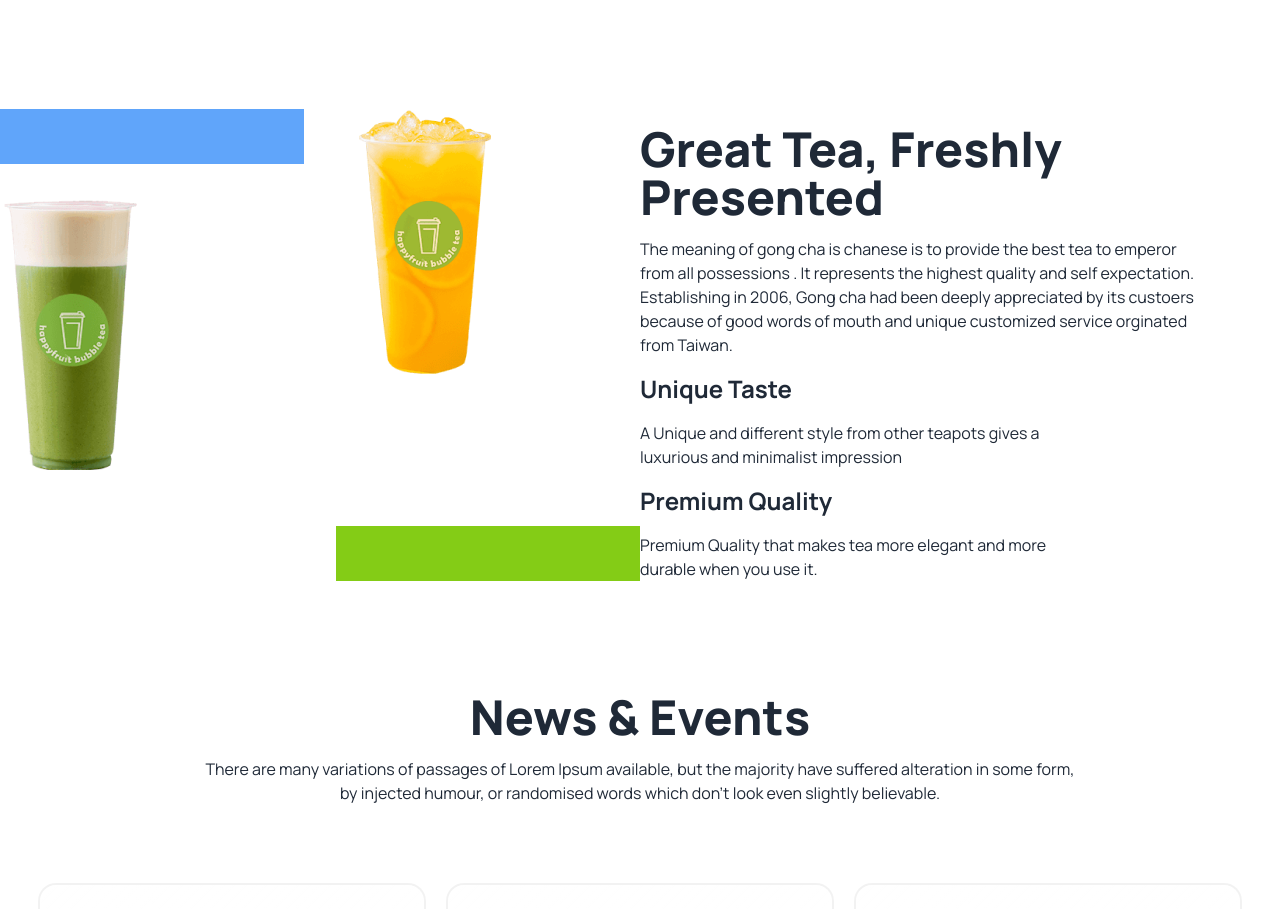
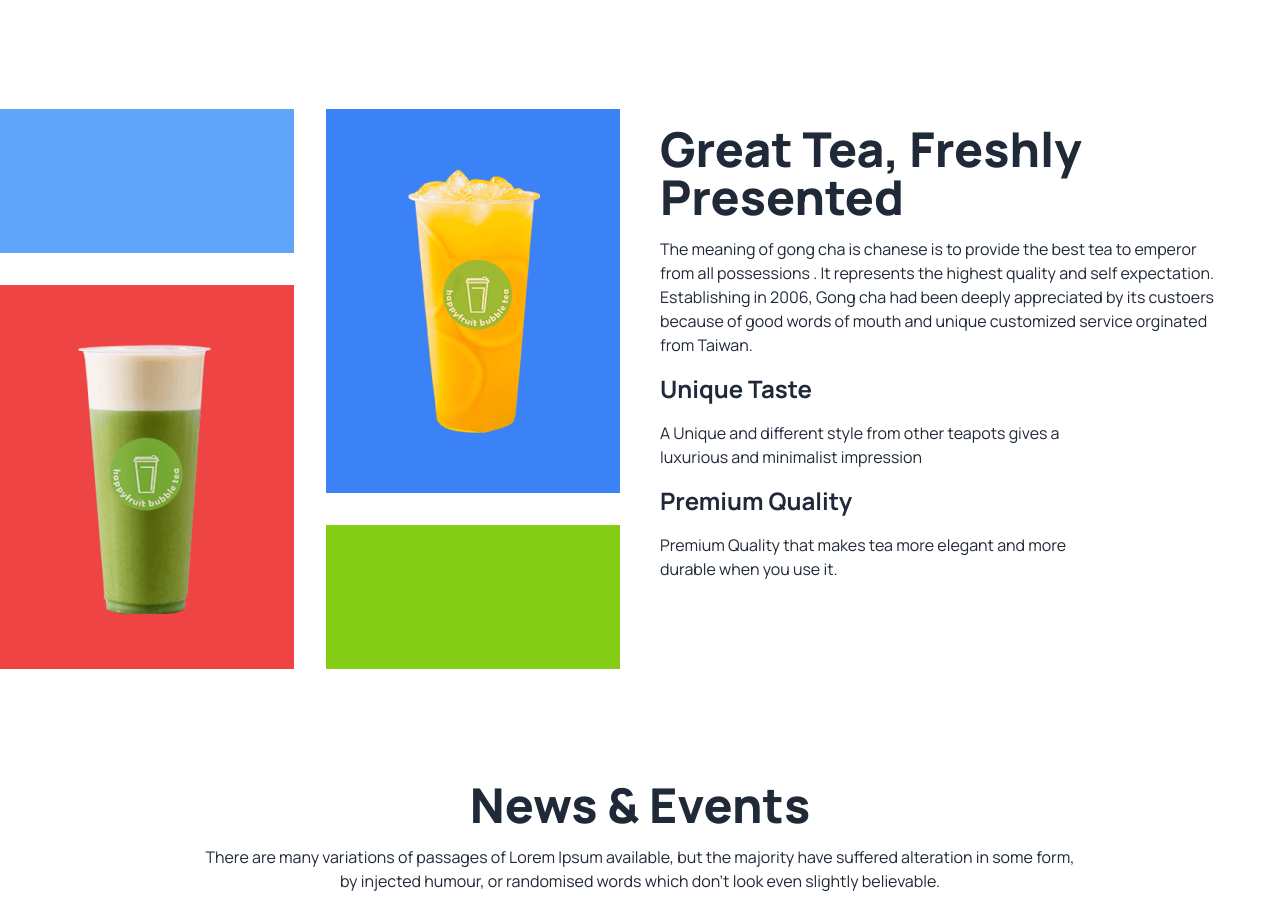
Before and after one commit to justdemocode/tea-store, a plain HTML site: page index.html in a window 1280 px wide. Shown: the part 1092-2001 px from the top of the page. Drawn offline with nearby package versions, Linux system fonts and the light colour scheme.

Commit message:
some bug fixed

```diff
--- a/index.html
+++ b/index.html
@@ -83,12 +83,12 @@
         </section>
         <!-- Great Tea section -->
         <section>
-          <div class="flex flex-col lg:flex-row">
-            <div class="grid gap-8 grid-col-1 md:grid-cols-2 flex-1">
-                <div class="bg-blue-400"></div>
-                <div class="row-span-2"><img src="img/images/fresh-1.png" alt=""></div>
-                <div class="row-span-2"><img src="img/images/fresh-2.png" alt=""></div>
-                <div class="bg-lime-500"></div>
+          <div class="flex justify-center flex-col gap-10 lg:flex-row">
+            <div class="grid gap-8 grid-col-1  md:grid-cols-2 flex-1">
+                <div class="bg-blue-400 h-36 "></div>
+                <div class="row-span-2 bg-blue-500 h-96 flex justify-center items-center"><img src="img/images/fresh-1.png" alt=""></div>
+                <div class="row-span-2 bg-red-500 h-96 flex justify-center items-center"><img src="img/images/fresh-2.png" alt=""></div>
+                <div class="bg-lime-500 h-36 "></div>
             </div>
             <div class="flex-1">
               <h3 class="text-5xl font-extrabold my-4">Great Tea, Freshly <br> Presented</h3>
```
